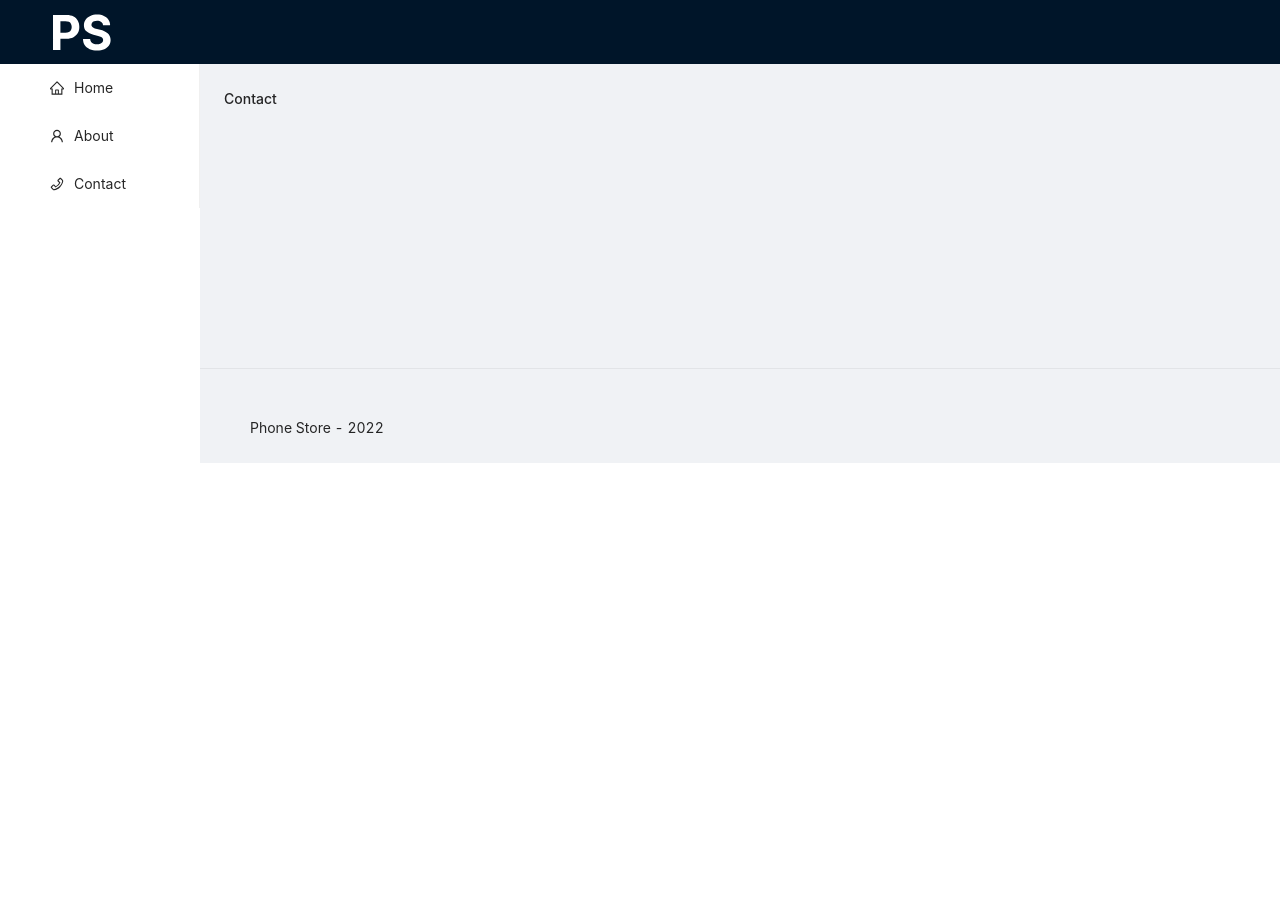
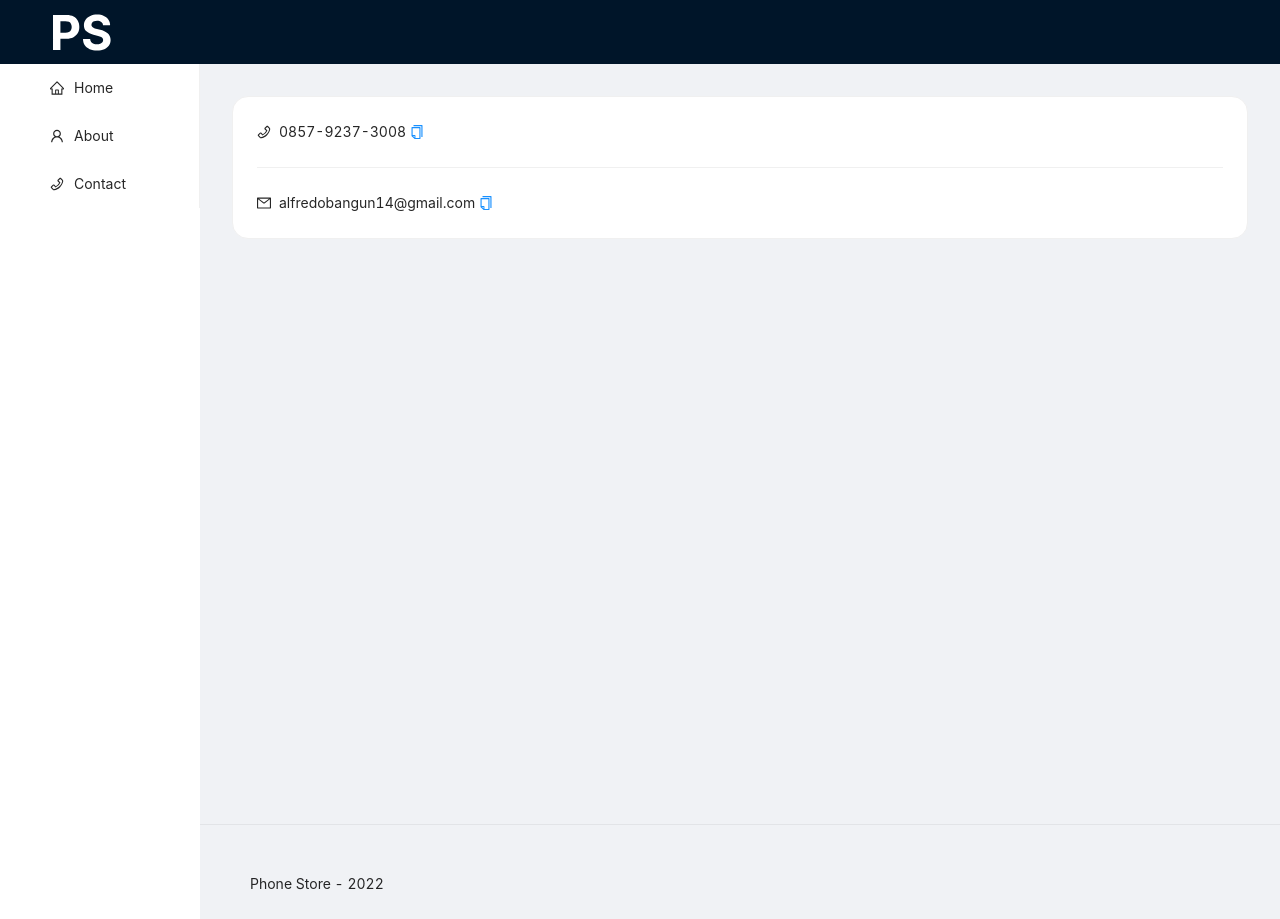
Before and after one commit to aldoBangun/phone-store, a React (Create React App) app: page /contact in a window 1280 px wide. Before the commit the page ends 800 px from the top, so only its background shows below. Built offline with nearby package versions, Linux system fonts and the light colour scheme.

Commit message:
Add Contact Page

```diff
--- a/src/App.css
+++ b/src/App.css
@@ -1,6 +1,7 @@
 @import '~antd/dist/antd.css';
 @import './styles/ProductDetail.css';
 @import './styles/About.css';
+@import './styles/Contact.css';
 
 :root {
   --height-header: 4rem;
@@ -32,5 +33,7 @@
 }
 
 .ant-layout-content {
+  margin: 0;
+  padding: 2rem;
   min-height: calc(100vh - var(--height-header));
 }
--- a/src/components/layout/AppLayout.jsx
+++ b/src/components/layout/AppLayout.jsx
@@ -62,11 +62,6 @@ class AppLayout extends React.Component {
           <Layout>
             <Layout.Content
               className="site-layout-background"
-              style={{
-                padding: 24,
-                margin: 0,
-                minHeight: 280
-              }}
             >
               <Outlet />
             </Layout.Content>
--- a/src/pages/Contact.jsx
+++ b/src/pages/Contact.jsx
@@ -1,9 +1,26 @@
 import React from 'react'
+import {
+  Card,
+  Space,
+  Typography,
+  Divider
+} from 'antd'
+import { PhoneOutlined, MailOutlined } from '@ant-design/icons'
 
 class Contact extends React.Component {
   render() {
     return (
-      <h1>Contact</h1>
+      <Card className="contact">
+        <Space>
+          <PhoneOutlined />
+          <Typography.Text copyable>0857-9237-3008</Typography.Text>
+        </Space>
+        <Divider />
+        <Space>
+          <MailOutlined />
+          <Typography.Text copyable>alfredobangun14@gmail.com</Typography.Text>
+        </Space>
+      </Card>
     )
   }
 }
--- /dev/null
+++ b/src/styles/Contact.css
@@ -0,0 +1,3 @@
+.contact {
+  border-radius: 1rem;
+}
```
